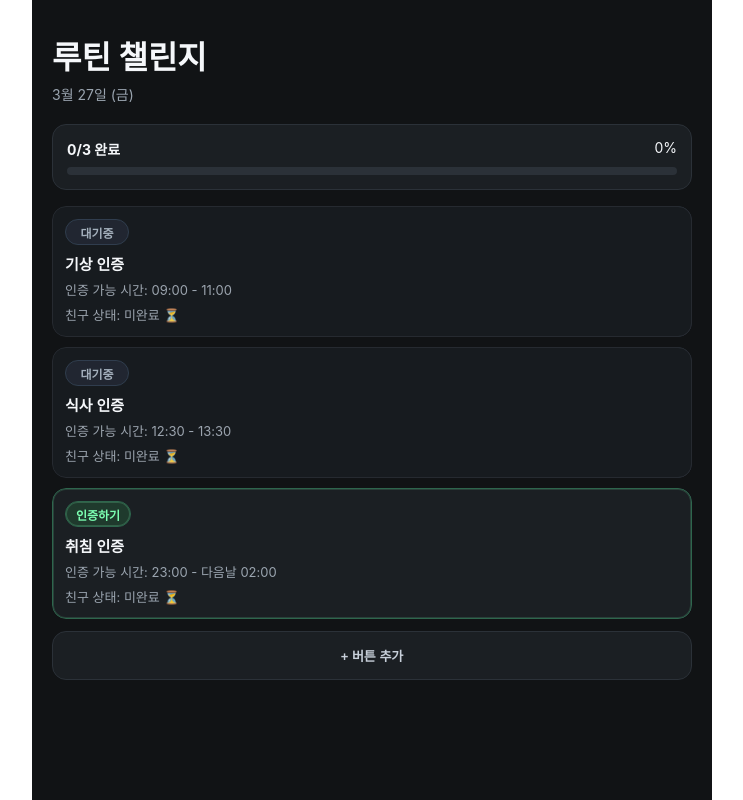
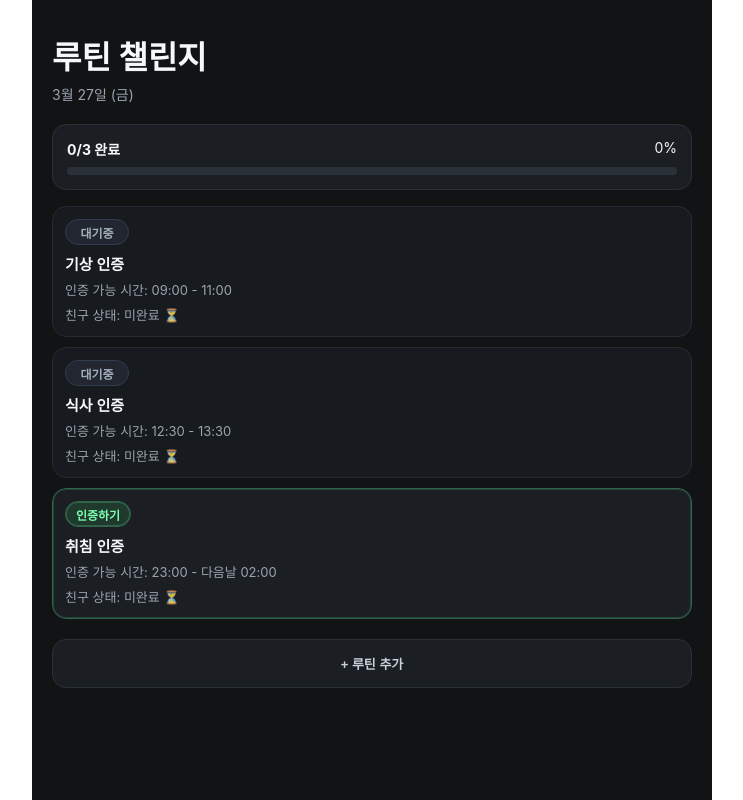
Before and after one commit to jxxh204/routine-app, a Next.js app in the folder apps/web/: page /today in a window 1280 px wide. Shown: the whole page, without its empty margins (268-1011 px from the left). Built offline with nearby package versions, Linux system fonts and the light colour scheme; no server answers.

Commit message:
style(web): 루틴추가 버튼 레이블/상단마진 조정

```diff
--- a/apps/web/src/app/today/today-view.tsx
+++ b/apps/web/src/app/today/today-view.tsx
@@ -761,7 +761,7 @@ export function TodayView() {
               setIsAddFormOpen((prev) => !prev);
             }}
           >
-            {isAddFormOpen ? '닫기' : '+ 버튼 추가'}
+            {isAddFormOpen ? '닫기' : '+ 루틴 추가'}
           </button>
         </div>
 
@@ -882,7 +882,7 @@ const styles: Record<string, CSSProperties> = {
     marginBottom: 16,
   },
   addSection: {
-    marginTop: 12,
+    marginTop: 20,
   },
   progressTop: {
     display: 'flex',
```
